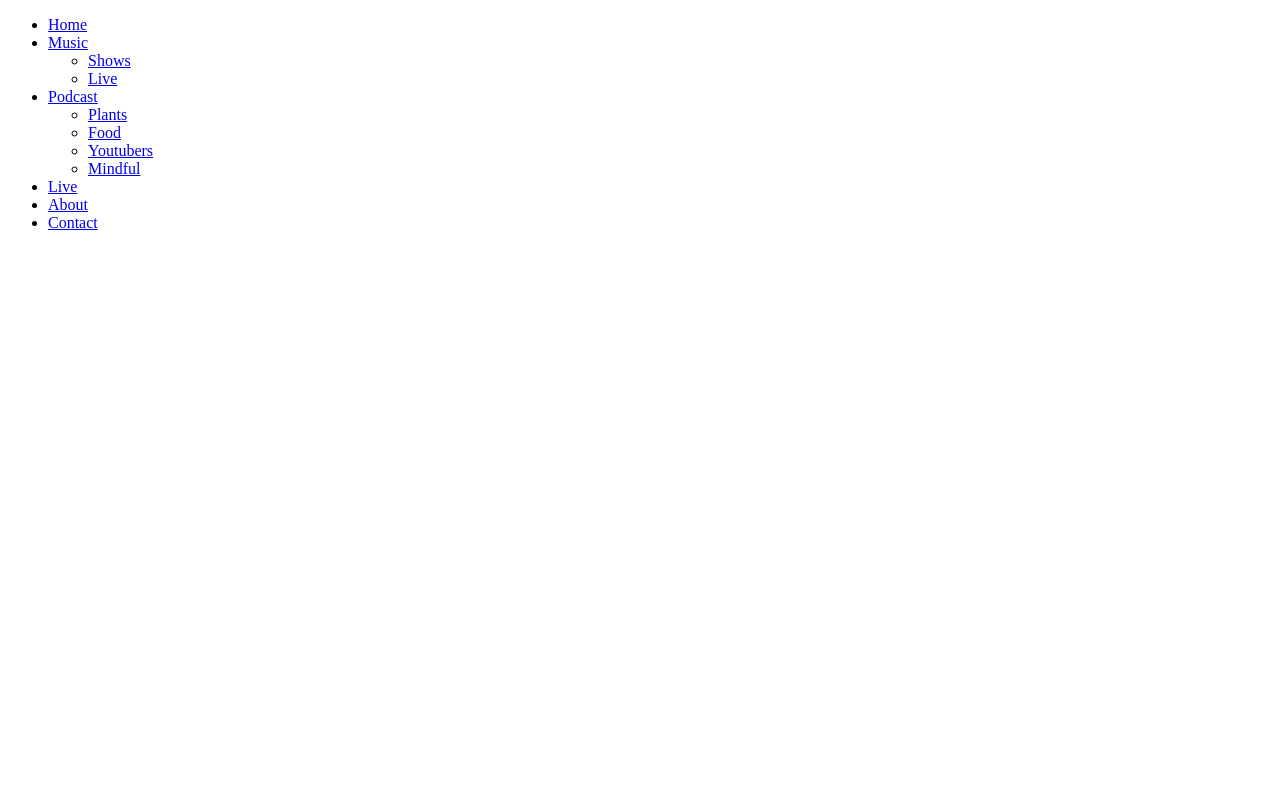
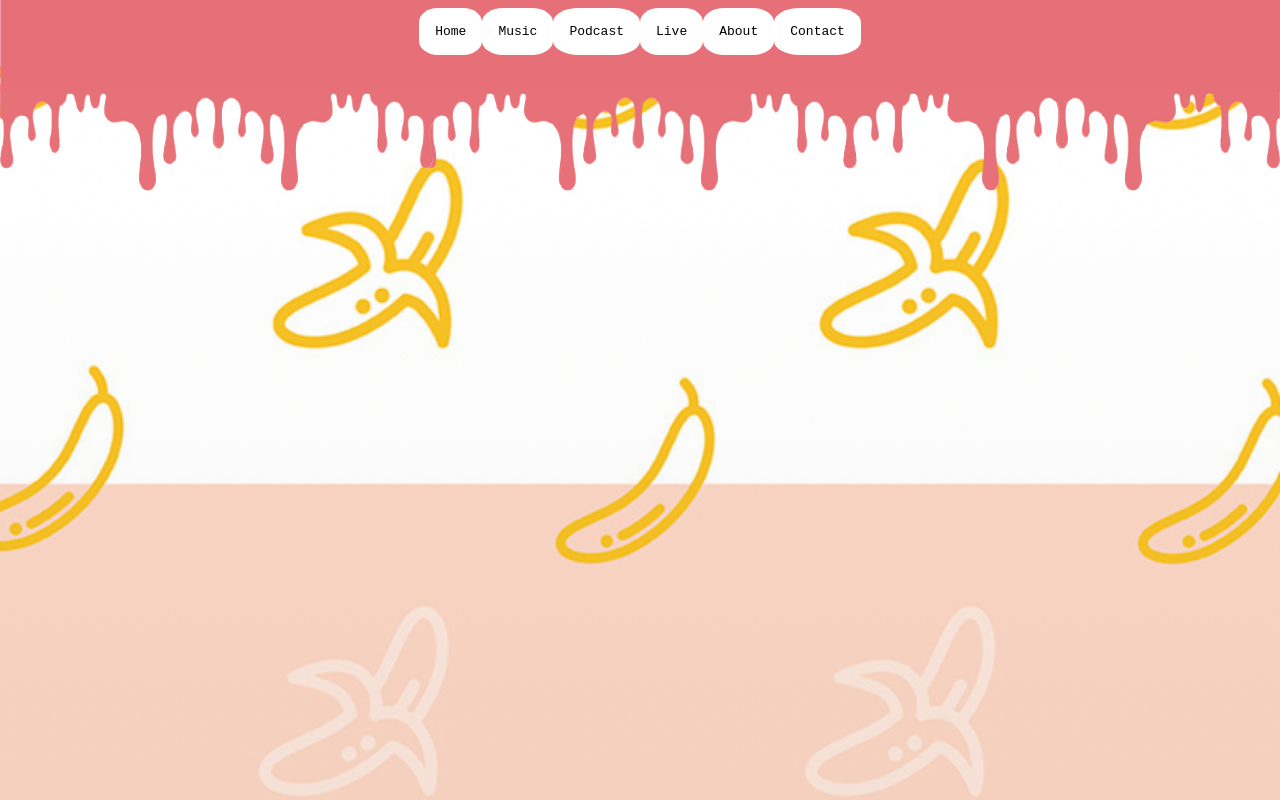
Before and after one commit to SmekensMus/Banana-andrey, a plain HTML site: page pages/home.html in a window 1280 px wide. Drawn offline with Linux system fonts and the light colour scheme; a web font is replaced by a local one.

Commit message:
little fix

```diff
--- a/pages/home.html
+++ b/pages/home.html
@@ -5,7 +5,7 @@
 	<meta charset="UTF-8">
 	<meta name="viewport" content="width=device-width, initial-scale=1.0">
 	<link href="https://fonts.googleapis.com/css2?family=Source+Sans+Pro:wght@400;600&display=swap" rel="stylesheet">
-	<link rel="stylesheet" href="../css/test.css">
+	<link rel="stylesheet" href="../css/home.css">
 	<title>banana split</title>
 	<link href="https://fonts.googleapis.com/css2?family=Neucha&display=swap" rel="stylesheet">
 </head>
```
